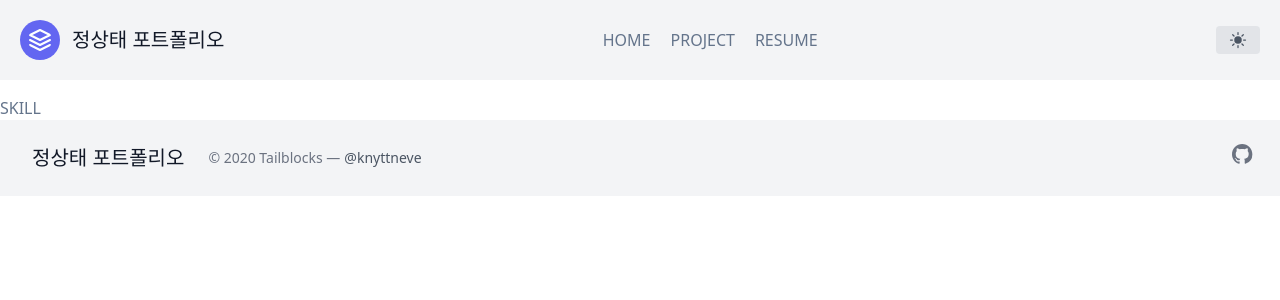
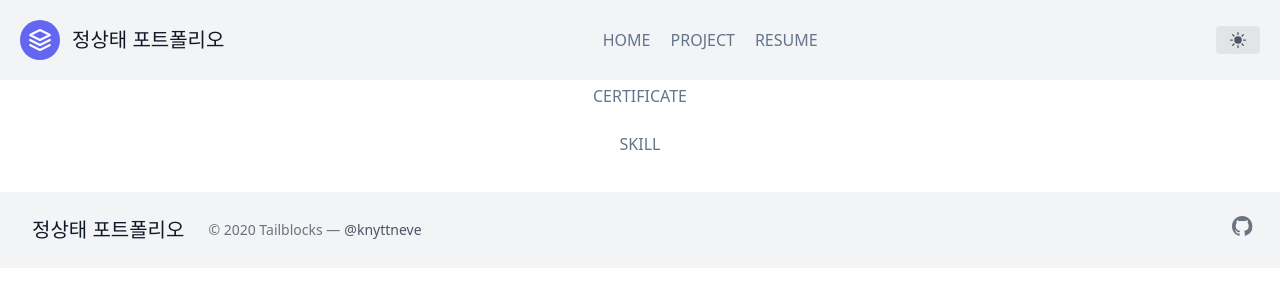
Before and after one commit to jeongsangtae/new-portfolio, a Next.js app: page /resume in a window 1280 px wide. Shown: the top 300 px of the page. Built offline with nearby package versions, Linux system fonts and the light colour scheme.

Commit message:
RESUME 제작

```diff
--- a/pages/resume.js
+++ b/pages/resume.js
@@ -4,17 +4,17 @@ import Head from "next/head";
 export default function Resume() {
   return (
     <Layout>
-      <div className="lg:w-full flex flex-col">
+      <div className="flex flex-col items-center justify-center p-6 m-3">
         <Head>
           <title>정상태 - 포트폴리오</title>
           <meta name="description" content="노력하는 개발자" />
           <link rel="icon" href="/favicon.ico" />
         </Head>
-        <a>ABOUT ME</a>
-        <br className="border-t-2 border-white" />
-        <a>CERTIFICATE</a>
-        <br className="border-t-2 border-white" />
-        <a className="">SKILL</a>
+        <p>ABOUT ME</p>
+        <br className="border-t-2 border-slate-400" />
+        <p>CERTIFICATE</p>
+        <br className="border-t-2 border-slate-400" />
+        <p className="">SKILL</p>
       </div>
     </Layout>
   );
```
